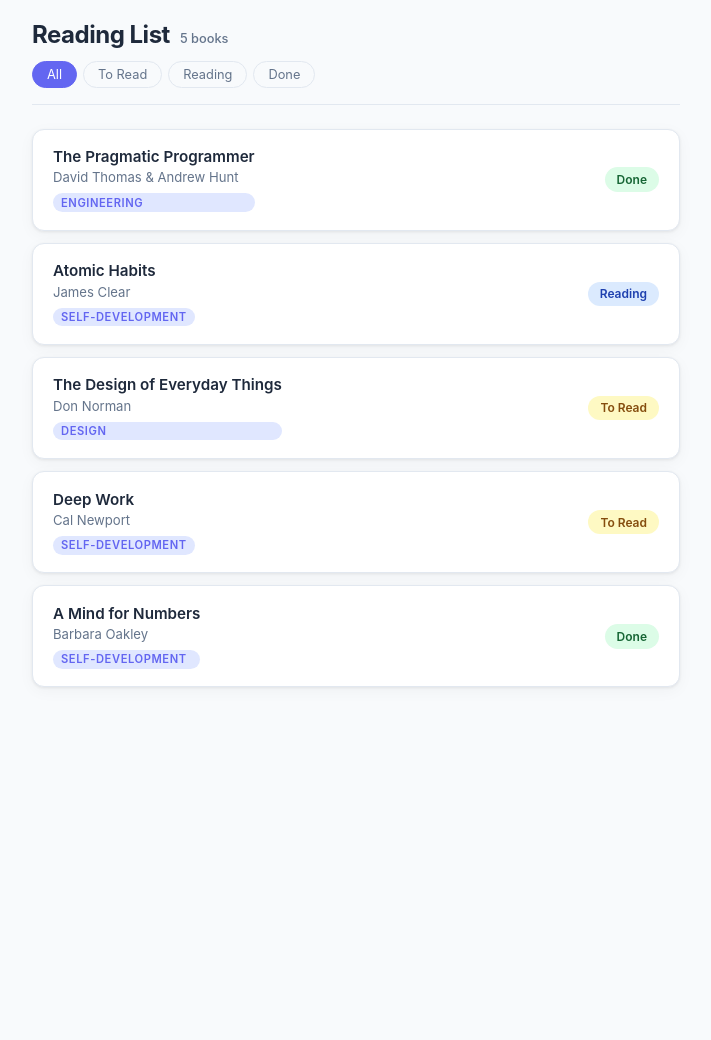
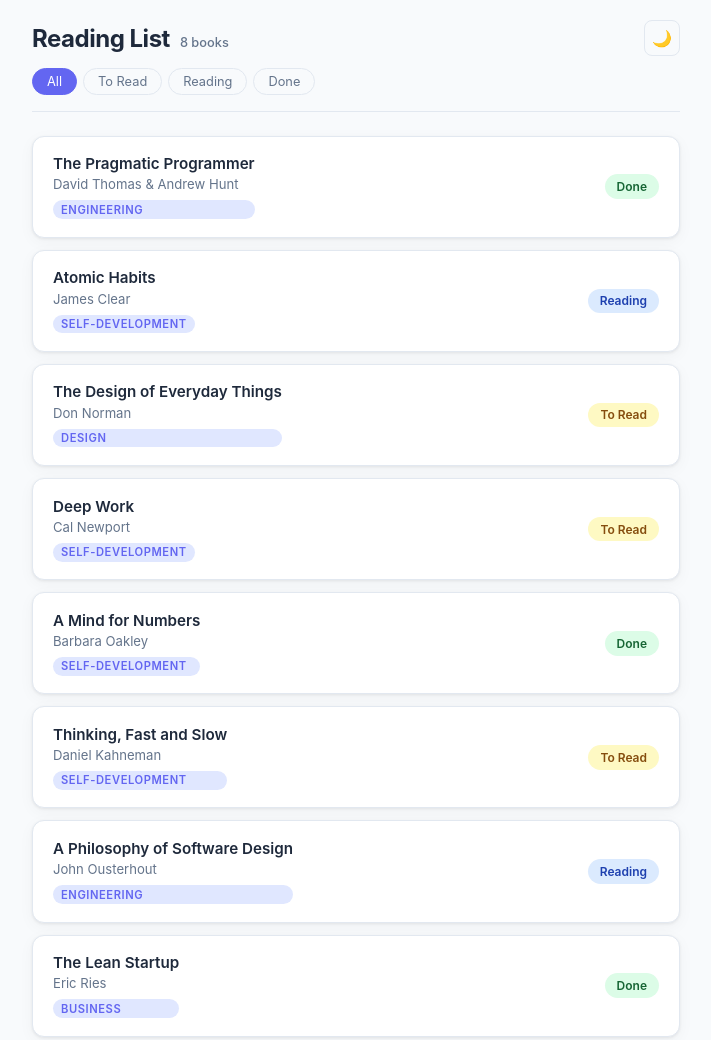
Before and after one commit to bread2278/reading-list, a plain HTML site: page index.html in a window 1280 px wide. Shown: the whole page, without its empty margins (284-995 px from the left). Before the commit the page ends 800 px from the top, so only its background shows below. Drawn offline with Linux system fonts and the light colour scheme.

Commit message:
Add dark mode toggle button and JS logic

```diff
--- a/app.js
+++ b/app.js
@@ -1,5 +1,6 @@
 // ============================================================
-// Reading List — app.js
+// Reading List — app.js  (feature/dark-mode branch)
+// Commits 1 & 2: dark mode toggle + three books added
 // ============================================================
 
 // ── Your reading list ─────────────────────────────────────────
@@ -19,6 +20,9 @@ const books = [
   { id: 3, title: "The Design of Everyday Things", author: "Don Norman",                 status: "to-read", category: "Design"           },
   { id: 4, title: "Deep Work",                     author: "Cal Newport",                status: "to-read", category: "Self-Development" },
   { id: 5, title: "A Mind for Numbers",            author: "Barbara Oakley",             status: "done",    category: "Self-Development" },
+  { id: 6, title: "Thinking, Fast and Slow",       author: "Daniel Kahneman",            status: "to-read", category: "Self-Development" },
+  { id: 7, title: "A Philosophy of Software Design", author: "John Ousterhout",          status: "reading", category: "Engineering"      },
+  { id: 8, title: "The Lean Startup",              author: "Eric Ries",                  status: "done",    category: "Business"         },
 ];
 
 // ── State ─────────────────────────────────────────────────────
@@ -71,6 +75,22 @@ document.querySelectorAll('.filter-btn').forEach((btn) => {
   });
 });
 
+// ── Dark mode ─────────────────────────────────────────────────
+
+const themeToggle = document.getElementById('theme-toggle');
+const savedTheme  = localStorage.getItem('theme') || 'light';
+
+document.documentElement.setAttribute('data-theme', savedTheme);
+themeToggle.textContent = savedTheme === 'dark' ? '☀️' : '🌙';
+
+themeToggle.addEventListener('click', () => {
+  const current = document.documentElement.getAttribute('data-theme');
+  const next    = current === 'dark' ? 'light' : 'dark';
+  document.documentElement.setAttribute('data-theme', next);
+  localStorage.setItem('theme', next);
+  themeToggle.textContent = next === 'dark' ? '☀️' : '🌙';
+});
+
 // ── Helpers ───────────────────────────────────────────────────
 
 function formatStatus(status) {
--- a/index.html
+++ b/index.html
@@ -18,7 +18,9 @@
         </div>
 
         <!-- ✏️ Add your feature controls here (search box, sort buttons, etc.) -->
-        <div class="header-controls" id="header-controls"></div>
+        <div class="header-controls" id="header-controls">
+          <button class="theme-toggle" id="theme-toggle" aria-label="Toggle dark mode">☀️</button>
+        </div>
       </div>
 
       <div class="filter-bar">
```
